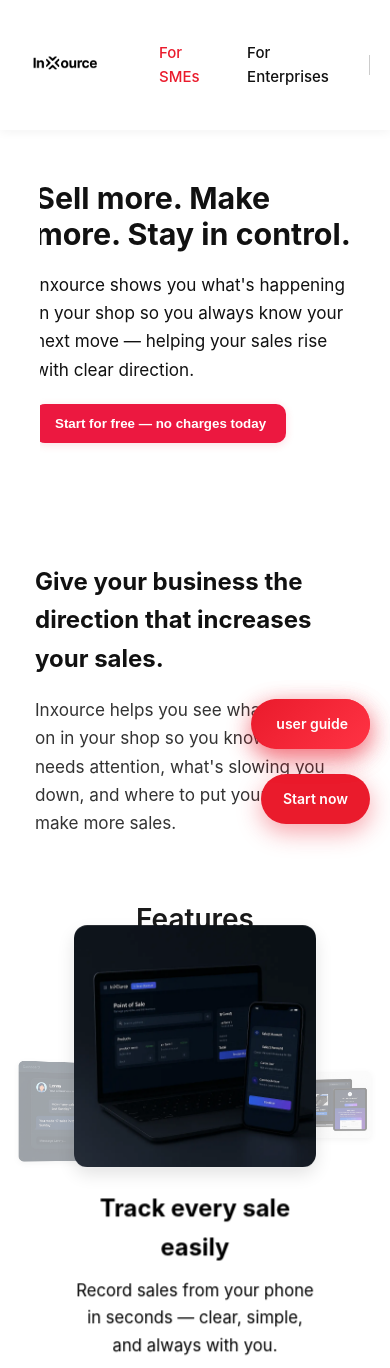
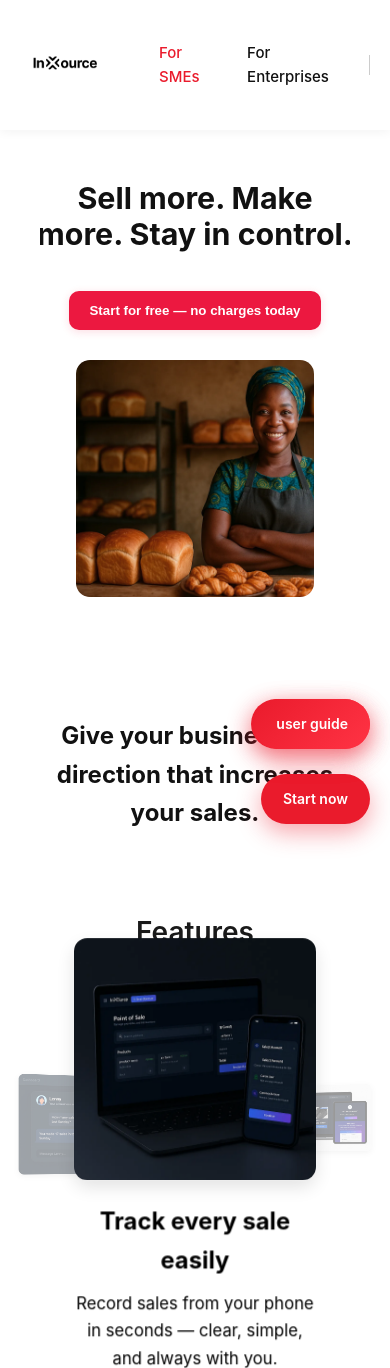
Before and after one commit to ThomasTheLee/inxource_landing_page, a Flask app: page / in a window 390 px wide. Shown: the top 1368 px of the page. Run offline with Flask 3, Linux system fonts and the light colour scheme.

Commit message:
made site responsive.

```diff
--- a/templates/index.html
+++ b/templates/index.html
@@ -809,7 +809,26 @@
             }
 
             .hero-carousel {
-                display: none;
+                display: block;
+                max-width: 85%;
+                width: 85%;
+                height: 0;
+                padding-bottom: 85%;
+                margin: 0 auto;
+                position: relative;
+            }
+
+            .hero-carousel .track {
+                position: absolute;
+                top: 0;
+                left: 0;
+                width: 100%;
+                height: 100%;
+            }
+
+            .hero-carousel img {
+                object-fit: cover;
+                border-radius: 12px;
             }
 
             .section-container {
@@ -820,6 +839,19 @@
 
             .section-container.fixed {
                 min-height: auto;
+            }
+
+            .text {
+                order: 1;
+                text-align: center;
+            }
+
+            .hero-carousel {
+                order: 2;
+            }
+
+            .text p {
+                display: none;
             }
 
             h1 {
```
